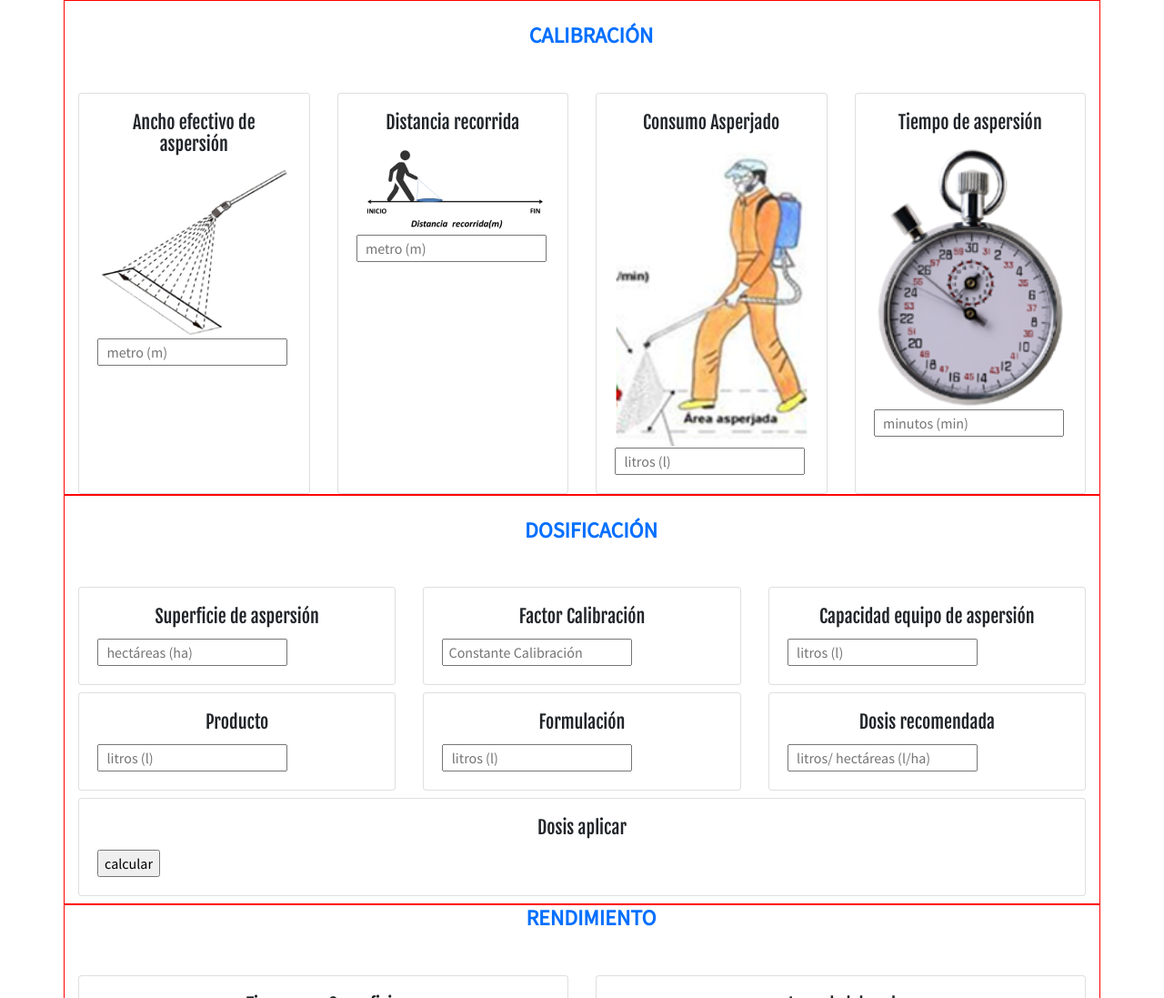
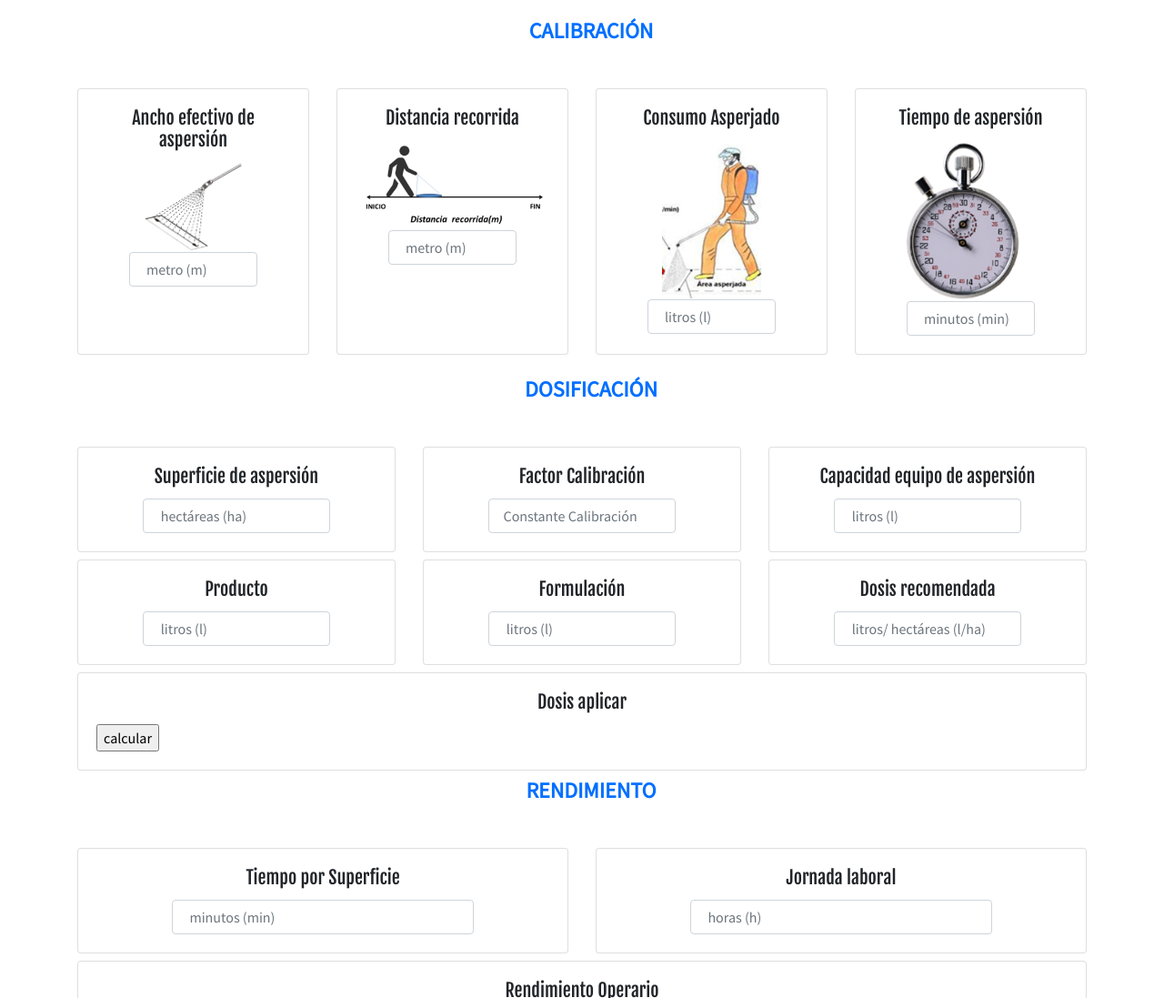
Before and after one commit to JoseCaicedoLA/Calculadora, a plain HTML site: page Calculadoragro.html in a window 1280 px wide. Shown: the part 1703-2800 px from the top of the page at 91% size. Drawn offline with nearby package versions, Linux system fonts and the light colour scheme.

Commit message:
tamaño de los formulario

```diff
--- a/Calculadoragro.html
+++ b/Calculadoragro.html
@@ -57,7 +57,7 @@
             Agrocal es una plataforma para la <strong>Calibración</strong> <br> de esquipo de fumigación...
           </h1>
         </div>
-        <div class="col-md-6 col-lg col-sm col-xs">
+        <div class="col-md-6 col-lg col-sm col-xs pr-0 pl-0">
           <img src="imagen/agras.jpg" class="rounded float-right d-none d-sm-block" alt="imagen principal del sitio" width="500" height="300">
         </div>
       </div>
@@ -157,8 +157,8 @@
           <div class="card h-100">
             <div class="card-body">
               <h5 class="card-title text-center">Ancho efectivo de aspersión</h5>
-              <img src="imagen/anchoasp.png" class="card-img-top" alt="foto equipo de proteccion">
-              <input type="number" placeholder="  metro (m)">
+              <img src="imagen/anchoasp.png" class="card-img-top col-8 offset-2" alt="foto equipo de proteccion">
+              <input type="number" class="form-control col-8 offset-2" placeholder="  metro (m)">
             </div>
           </div>
         </div>
@@ -166,8 +166,8 @@
           <div class="card h-100">
             <div class="card-body">
               <h5 class="card-title text-center">Distancia recorrida</h5>
-              <img src="imagen/distrecor.png" class="card-img-top" alt="foto equipo de proteccion">
-              <input type="number" placeholder="  metro (m)">
+              <img src="imagen/distrecor.png" class="card-img-top " alt="foto equipo de proteccion">
+              <input type="number" class="form-control col-8 offset-2" placeholder="  metro (m)">
             </div>
           </div>
         </div>
@@ -175,8 +175,8 @@
           <div class="card h-100">
             <div class="card-body">
               <h5 class="card-title text-center">Consumo Asperjado</h5>
-              <img src="imagen/consumoasp.png" class="card-img-top" alt="foto equipo de proteccion">
-              <input type="number" placeholder="  litros (l)">
+              <img src="imagen/consumoasp.png" class="card-img-top col-8 offset-2" alt="foto equipo de proteccion">
+              <input type="number" class="form-control col-8 offset-2" placeholder="  litros (l)">
             </div>
           </div>
         </div>
@@ -184,8 +184,8 @@
           <div class="card h-100">
             <div class="card-body">
               <h5 class="card-title text-center">Tiempo de aspersión</h5>
-              <img src="imagen/cronometro.png" class="card-img-top" alt="foto equipo de proteccion">
-              <input type="number" placeholder="  minutos (min)">
+              <img src="imagen/cronometro.png" class="card-img-top col-9 offset-1" alt="foto equipo de proteccion">
+              <input type="number" class="form-control col-8 offset-2" placeholder="  minutos (min)">
             </div>
           </div>
         </div>
@@ -207,7 +207,7 @@
           <div class="card h-100">
             <div class="card-body">
               <h5 class="card-title text-center">Superficie de aspersión</h5>
-              <input type="number" placeholder="  hectáreas (ha)">
+              <input type="number" class="form-control col-8 offset-2" placeholder="  hectáreas (ha)">
             </div>
           </div>
         </div>
@@ -215,7 +215,7 @@
           <div class="card h-100">
             <div class="card-body">
               <h5 class="card-title text-center">Factor Calibración</h5>
-              <input type="number"placeholder=" Constante Calibración">
+              <input type="number" class="form-control col-8 offset-2" placeholder=" Constante Calibración">
             </div>
           </div>
         </div>
@@ -223,7 +223,7 @@
           <div class="card h-100">
             <div class="card-body">
               <h5 class="card-title text-center">Capacidad equipo de aspersión</h5>
-              <input type="number"placeholder="  litros (l)">
+              <input type="number" class="form-control col-8 offset-2" placeholder="  litros (l)">
             </div>
           </div>
         </div>
@@ -233,7 +233,7 @@
           <div class="card h-100">
             <div class="card-body">
               <h5 class="card-title text-center">Producto</h5>
-              <input type="number" placeholder="  litros (l)">
+              <input type="number" class="form-control col-8 offset-2" placeholder="  litros (l)">
             </div>
           </div>
         </div>
@@ -241,7 +241,7 @@
           <div class="card h-100">
             <div class="card-body">
               <h5 class="card-title text-center">Formulación</h5>
-              <input type="number" placeholder="  litros (l)">
+              <input type="number" class="form-control col-8 offset-2" placeholder="  litros (l)">
             </div>
           </div>
         </div>
@@ -249,7 +249,7 @@
           <div class="card h-100">
             <div class="card-body">
               <h5 class="card-title text-center">Dosis recomendada</h5>
-              <input type="number" placeholder="  litros/ hectáreas (l/ha)">
+              <input type="number" class="form-control col-8 offset-2" placeholder="  litros/ hectáreas (l/ha)">
             </div>
           </div>
         </div>
@@ -277,19 +277,19 @@
         </div>
       </div>
       <div class="row">
-        <div class="col-md-6 mt-2">
+        <div class="col-md-6 col-sm-6 mt-2">
           <div class="card">
             <div class="card-body">
               <h5 class="card-title text-center">Tiempo por Superficie</h5>
-              <input type="number" placeholder="  minutos (min)">
+              <input type="number" class="form-control col-8 offset-2" placeholder="  minutos (min)">
             </div>
           </div>
         </div>
-        <div class="col-md-6 mt-2">
+        <div class="col-md-6 col-sm-6 mt-2">
           <div class="card">
             <div class="card-body">
               <h5 class="card-title text-center">Jornada laboral</h5>
-              <input type="number" placeholder="  horas (h)">
+              <input type="number" class="form-control col-8 offset-2" placeholder="  horas (h)">
             </div>
           </div>
         </div>
--- a/estilo/style.css
+++ b/estilo/style.css
@@ -74,6 +74,10 @@ ul{
   margin: 0;
   padding: 0;
   list-style: none;
+}
+
+#home img{
+  max-width: 100%;
 }
 
 .hero{
@@ -225,22 +229,22 @@ ul{
   padding: 10px 20px 20px 20px;
 }
 
-.performance-cal{
+/*.performance-cal{
   display: flex;
   justify-content: center;
-}
+}*/
 
 #footer{
   background: linear-gradient(90deg,#1c3643,#273b47 25%,#1e5372);
   color: white;
 }
 
-#footer p{
+/*#footer p{
   margin-top: 8px;
-}
-.container{
+}*/
+/*.container{
   border: 1px solid red;
-  /*margin: 0 auto;
+  margin: 0 auto;
   display: inherit;
   justify-content: inherit;
   align-items: inherit;
```
